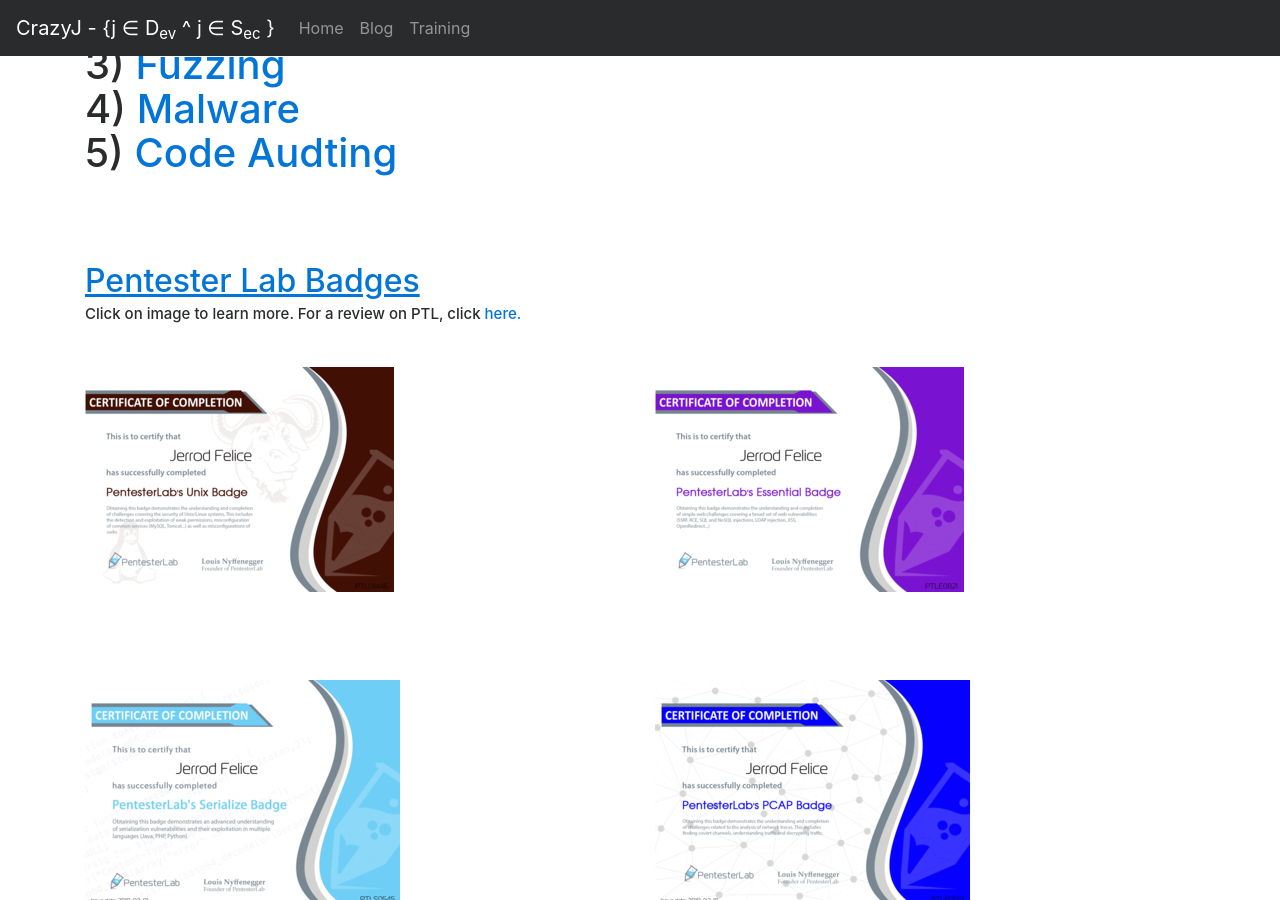
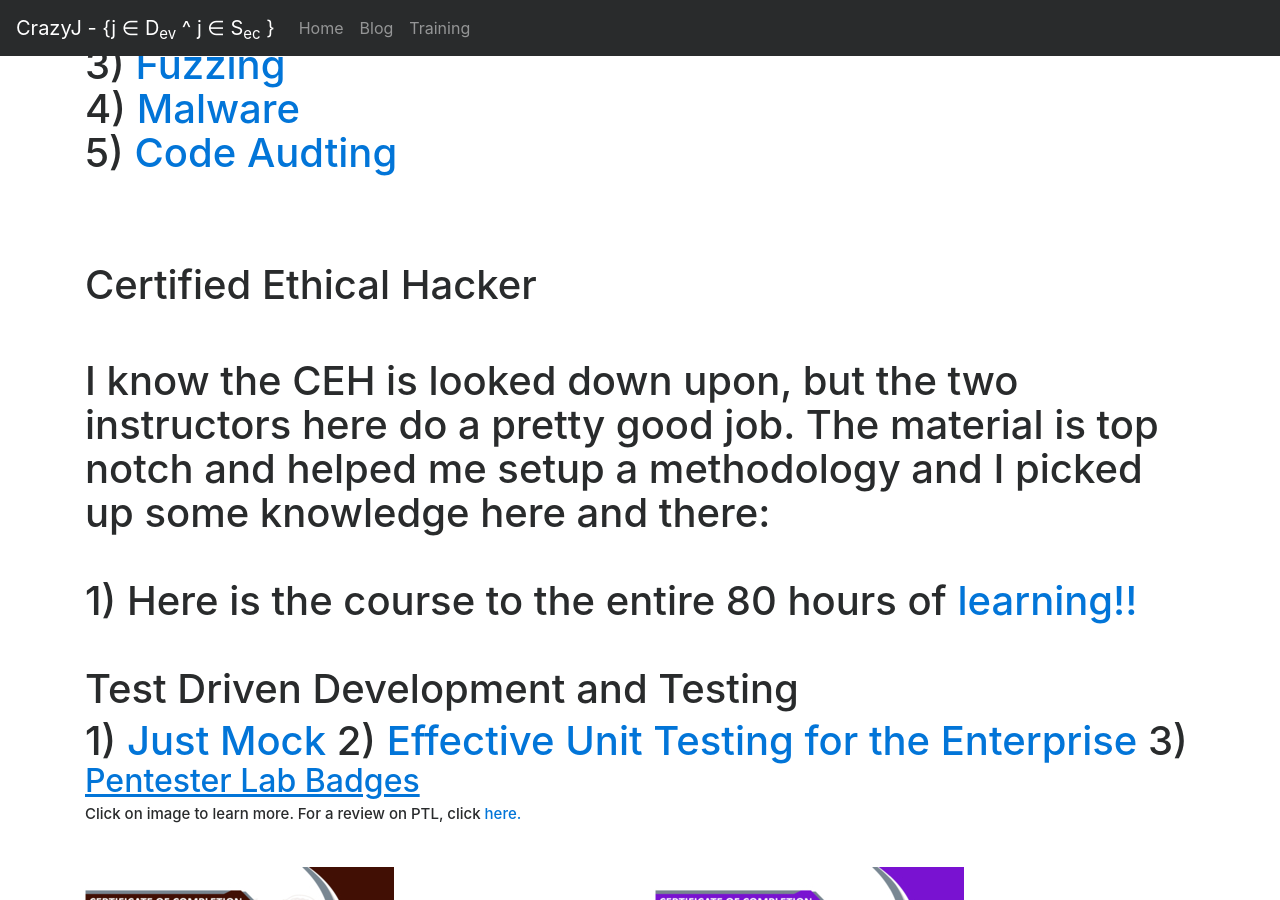
Before and after one commit to CrazyJ-Rod/CrazyJ-Rod.github.io, a Jekyll site: the page built from training.html, in a window 1280 px wide and 900 px high, scrolled down 625 px. Built offline with Jekyll 4.4.1, drawn with Linux system fonts in a browser that asks for light colours; nearby versions of some CDN libraries.

Commit message:
Update training.html

```diff
--- a/training.html
+++ b/training.html
@@ -24,6 +24,16 @@
 	4) <a href="https://app.pluralsight.com/library/courses/malware-advanced-analysis-combating-exploit-kits">Malware</a><br />
 	5) <a href="https://app.pluralsight.com/library/courses/code-auditing-security-hackers-developers">Code Audting</a><br />
 	<br /><br />
+	<h1>Certified Ethical Hacker</h1> <br />
+	I know the CEH is looked down upon, but the two instructors here do a pretty good job. The material is top notch and helped me setup
+	a methodology and I picked up some knowledge here and there:<br/><br/>
+	1) Here is the course to the entire 80 hours of <a href="https://app.pluralsight.com/paths/certificate/ethical-hacking-ceh-prep-2018">learning!!</a>
+
+	<br/> <br />
+	<h1> Test Driven Development and Testing</h1>
+	1) <a href="https://app.pluralsight.com/library/courses/justmock-lite-fundamentals/table-of-contents">Just Mock</a>
+	2) <a href="https://app.pluralsight.com/library/courses/csharp-unit-testing-enterprise-applications/table-of-contents">Effective Unit Testing for the Enterprise</a>
+	3)
 
 </div>
 
```
